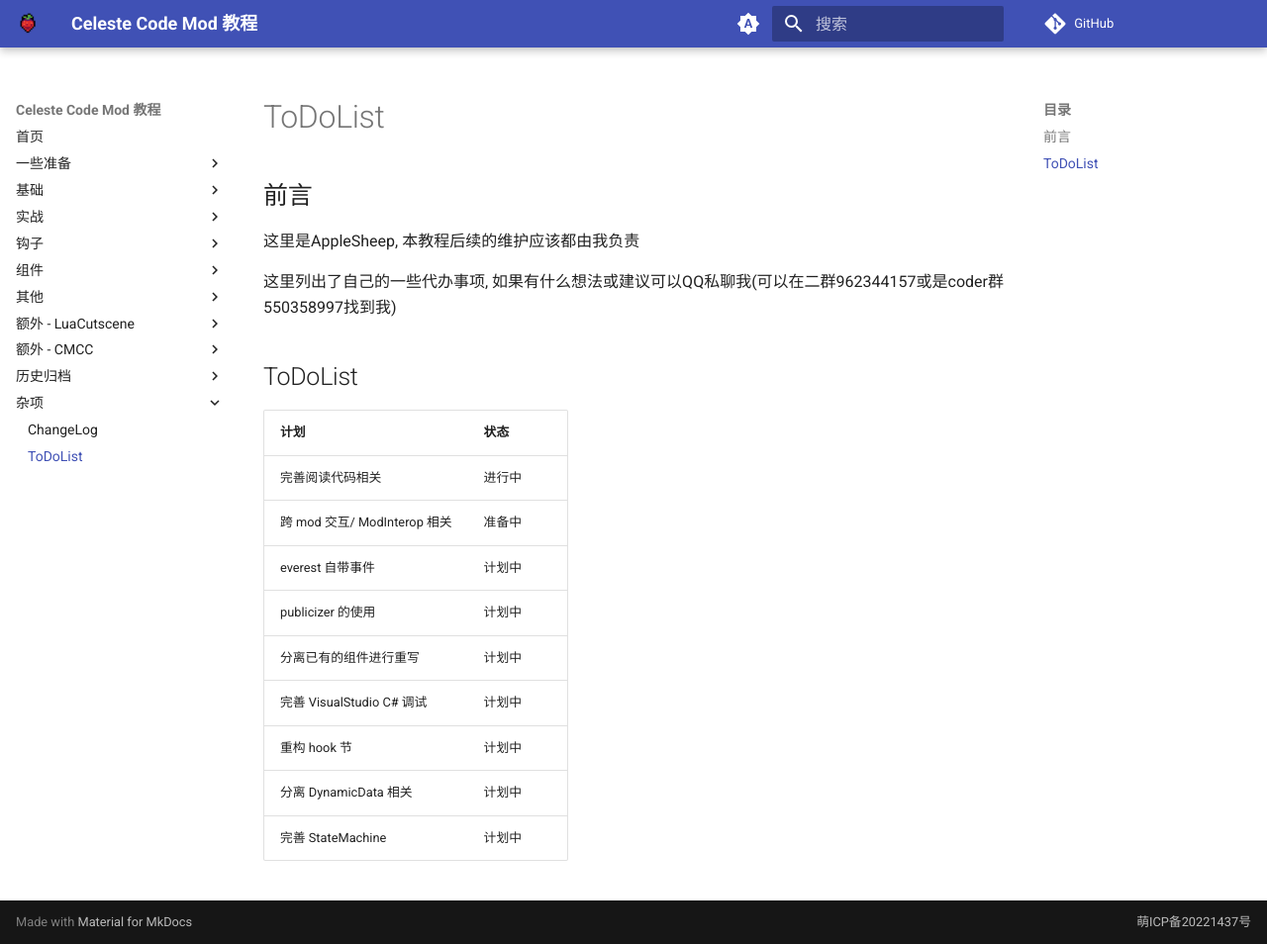
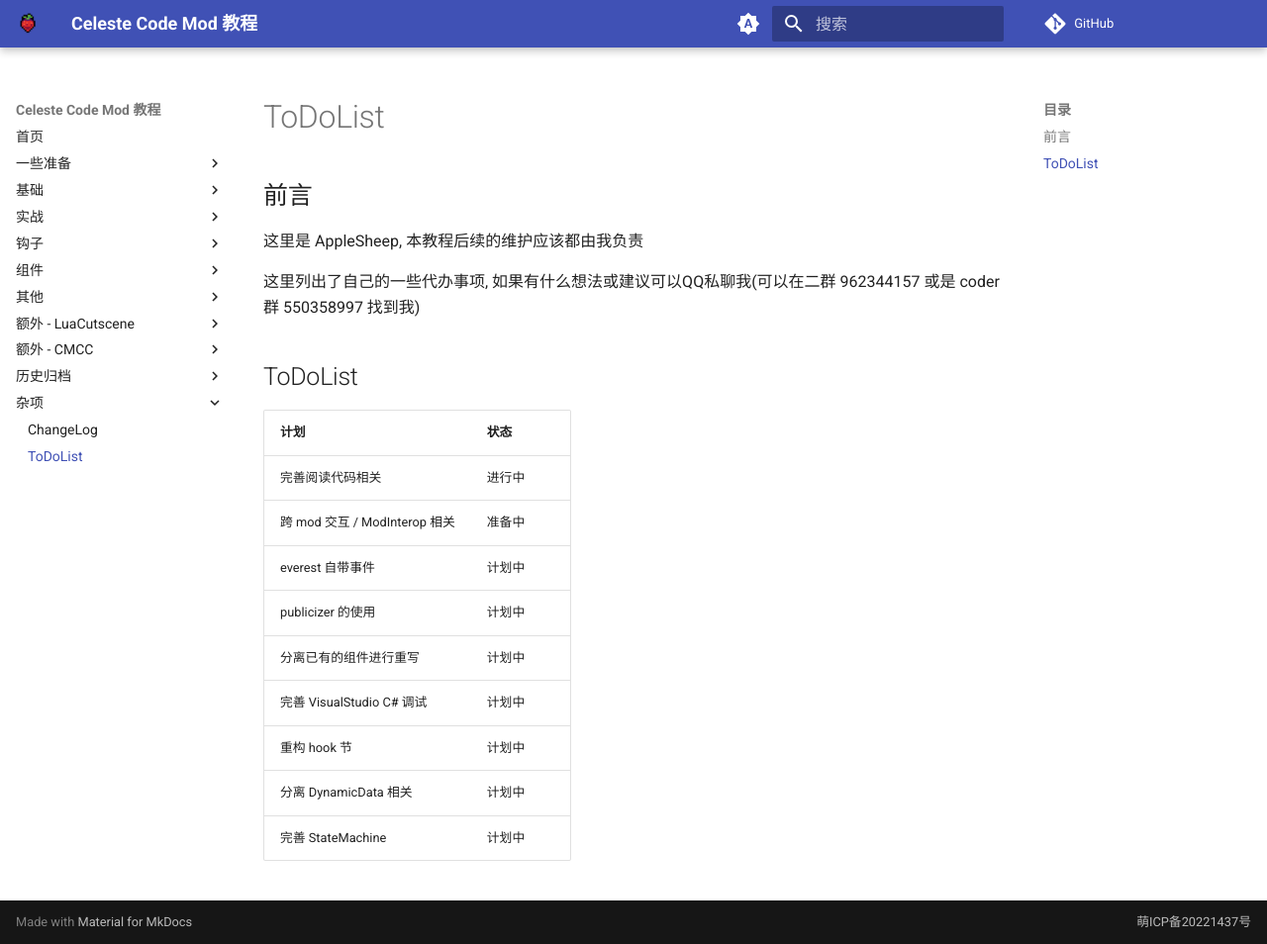
Before and after one commit to Saplonily/CelesteModTutorial, an MkDocs documentation site: the page built from docs/misc/to_do_list.md, in a window 1280 px wide and 954 px high. Shown: the whole window at 99% size. Built offline with MkDocs 1.6.1 and Material for MkDocs 9.7.7, drawn with Linux system fonts in a browser that asks for light colours; comment, search, counter and statistics services are not loaded.

Commit message:
md 表格修复

```diff
--- a/docs/misc/to_do_list.md
+++ b/docs/misc/to_do_list.md
@@ -2,20 +2,20 @@
 
 ## 前言
 
-这里是AppleSheep, 本教程后续的维护应该都由我负责
+这里是 AppleSheep, 本教程后续的维护应该都由我负责
 
-这里列出了自己的一些代办事项, 如果有什么想法或建议可以QQ私聊我(可以在二群962344157或是coder群550358997找到我)
+这里列出了自己的一些代办事项, 如果有什么想法或建议可以QQ私聊我(可以在二群 962344157 或是 coder 群 550358997 找到我)
 
 ## ToDoList
 
-计划|状态
-|
-完善阅读代码相关|进行中
-跨 mod 交互/ ModInterop 相关|准备中
-everest 自带事件|计划中
-publicizer 的使用|计划中
-分离已有的组件进行重写|计划中
-完善 VisualStudio C# 调试|计划中
-重构 hook 节|计划中
-分离 DynamicData 相关|计划中
-完善 StateMachine |计划中
+| 计划                          | 状态   |
+| ----------------------------- | ------ |
+| 完善阅读代码相关                | 进行中 |
+| 跨 mod 交互 / ModInterop 相关 | 准备中 |
+| everest 自带事件              | 计划中 |
+| publicizer 的使用             | 计划中 |
+| 分离已有的组件进行重写          | 计划中 |
+| 完善 VisualStudio C# 调试     | 计划中 |
+| 重构 hook 节                  | 计划中 |
+| 分离 DynamicData 相关         | 计划中 |
+| 完善 StateMachine             | 计划中 |
```
